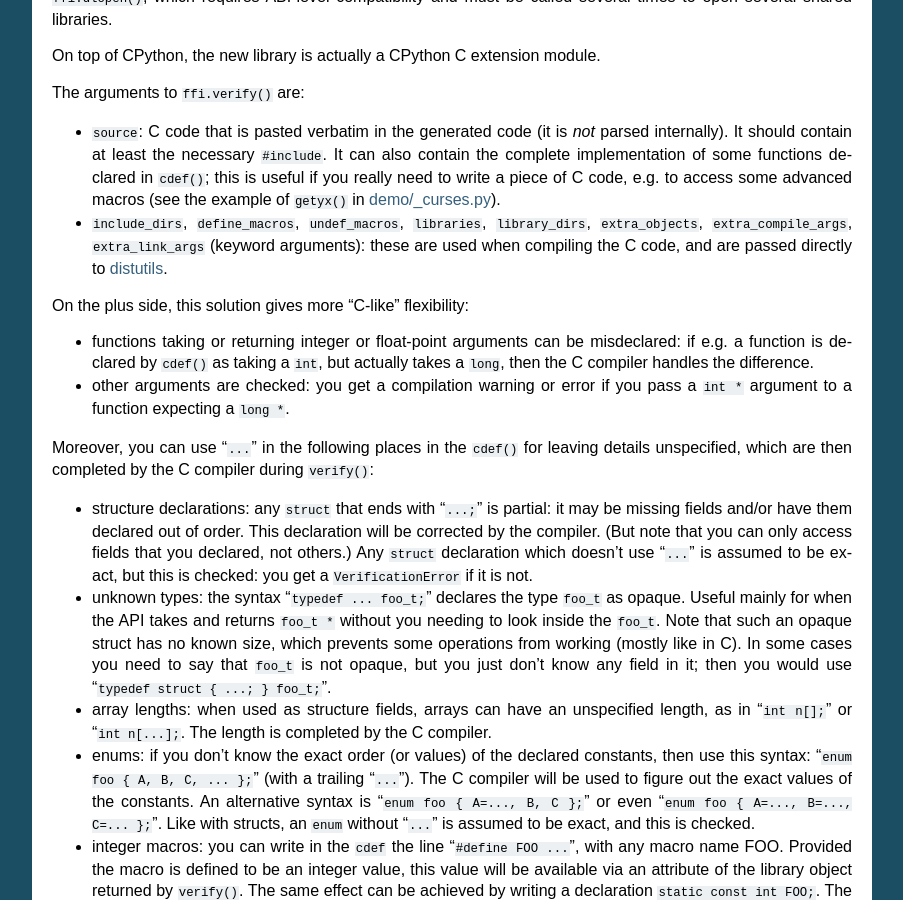
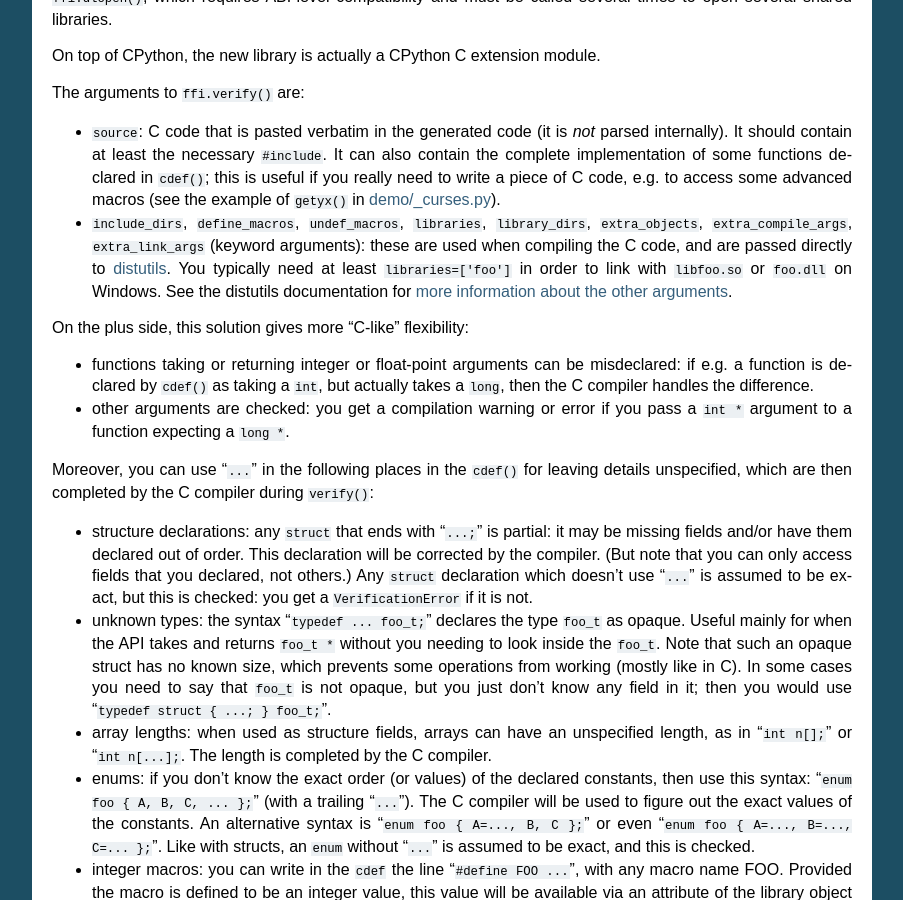
Before and after one commit to tharvik/cffi, a Sphinx documentation site: the page built from doc/source/index.rst, in a window 1280 px wide and 900 px high, scrolled down 5633 px. Shown: the whole window, without its empty margins (198-1101 px from the left). Built offline with Sphinx 7.4.7, drawn with Linux system fonts in a browser that asks for light colours; some of the changed text lies outside the part shown.

Commit message:
Add some minimal documentation

```diff
--- a/doc/source/index.rst
+++ b/doc/source/index.rst
@@ -202,7 +202,7 @@ Real example (API level)
     C = ffi.verify("""   // passed to the real C compiler
     #include <sys/types.h>
     #include <pwd.h>
-    """)
+    """, libraries=[])   # or a list of libraries to link with
     p = C.getpwuid(0)
     assert ffi.string(p.pw_name) == 'root'    # on Python 3: b'root'
 
@@ -435,7 +435,12 @@ The arguments to ``ffi.verify()`` are:
    ``library_dirs``, ``extra_objects``, ``extra_compile_args``,
    ``extra_link_args`` (keyword arguments): these are used when
    compiling the C code, and are passed directly to distutils_.
+   You typically need at least ``libraries=['foo']`` in order to
+   link with ``libfoo.so`` or ``foo.dll`` on Windows.  See the
+   distutils documentation for `more information about the other
+   arguments`__.
 
+.. __: http://docs.python.org/distutils/setupscript.html#library-options
 .. _distutils: http://docs.python.org/distutils/setupscript.html#describing-extension-modules
 .. _`demo/_curses.py`: https://bitbucket.org/cffi/cffi/src/default/demo/_curses.py
 
```
